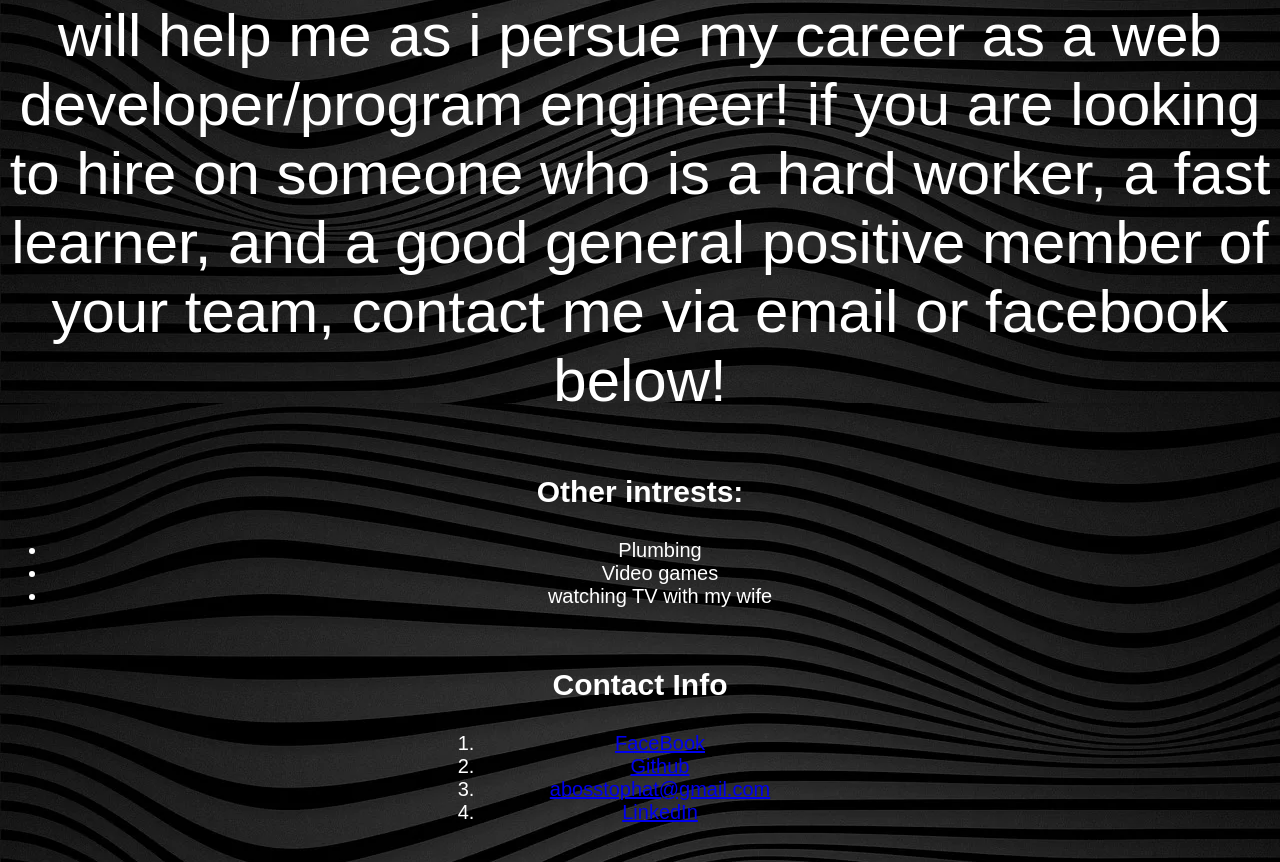
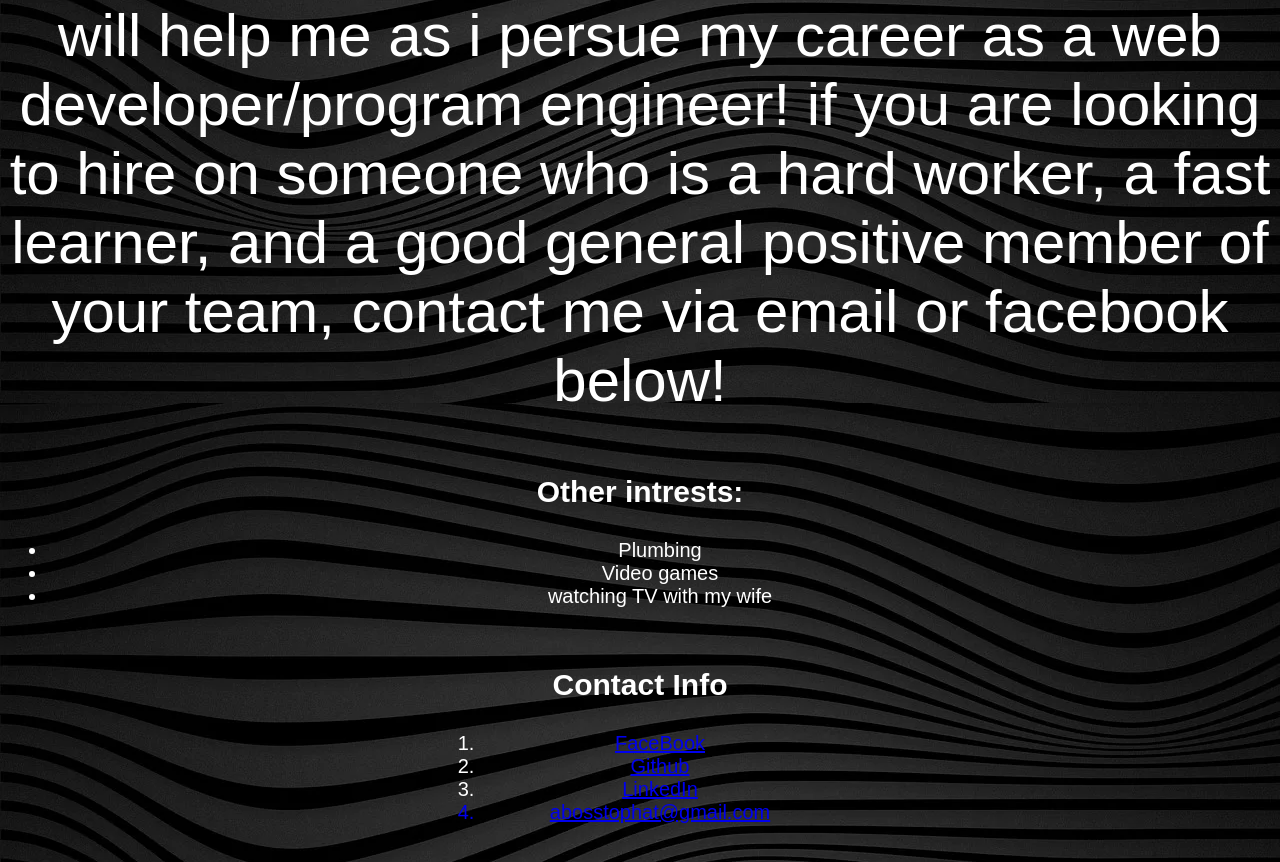
Before and after one commit to ABossTopHat/Website, a plain HTML site: page index.html in a window 1280 px wide. Shown: the part 3437-4299 px from the top of the page. Drawn offline with Linux system fonts and the light colour scheme.

Commit message:
Update index.html

```diff
--- a/index.html
+++ b/index.html
@@ -77,9 +77,9 @@
 
 			   <li> <a href="https://github.com/ABossTopHat">Github</a> </li>
 
-			   <li> <a href= "mailto:abosstophat@gmail.com">abosstophat@gmail.com</a> </li>
+			   <li> <a href= "https://www.linkedin.com/in/jacob-boss-b1554b188">LinkedIn</li>
 
-			   <li> <a href= "https://www.linkedin.com/in/jacob-boss-b1554b188">LinkedIn</li>
+			   <li> abosstophat@gmail.com </li>
 		   </ol>
 
 	  </footer>
```
